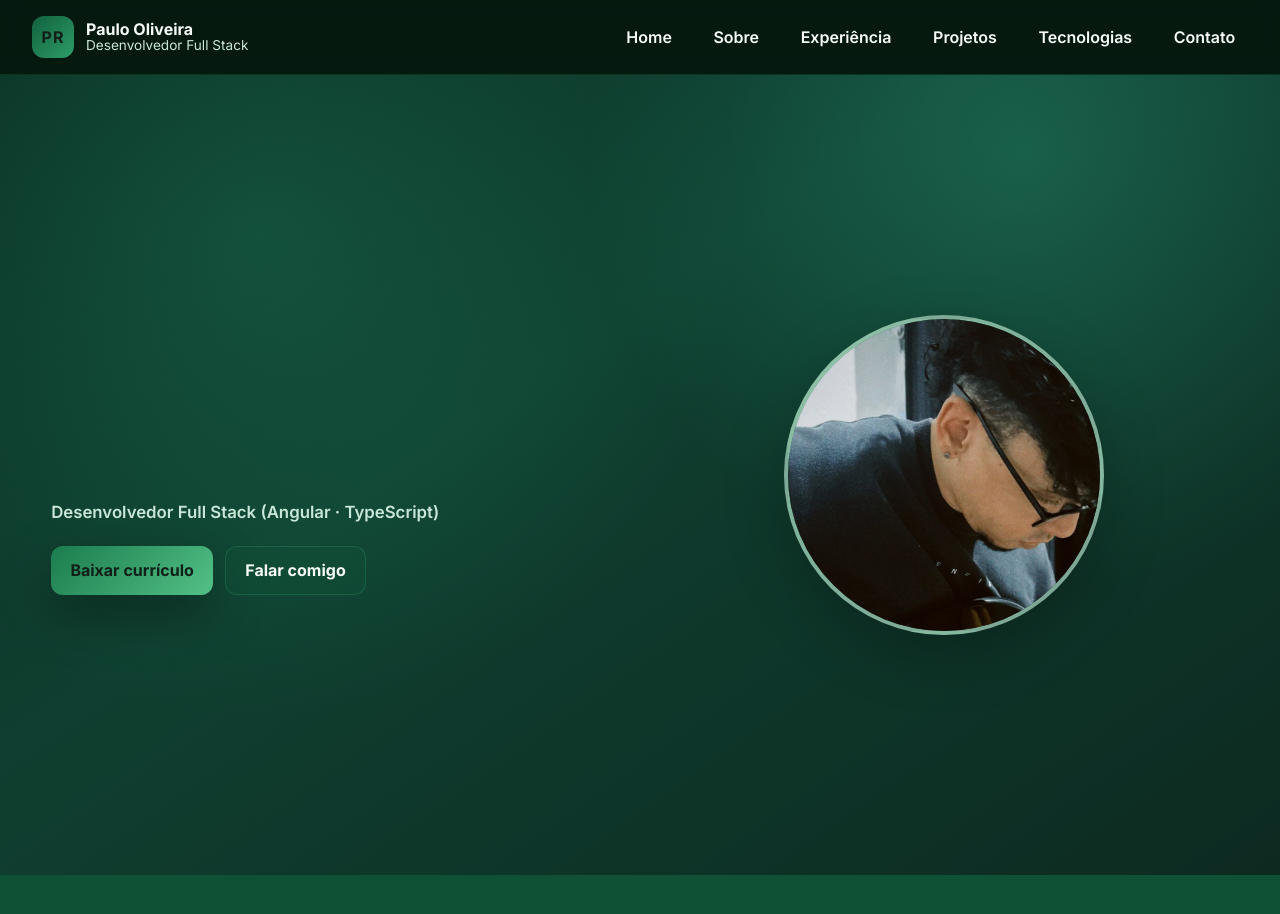
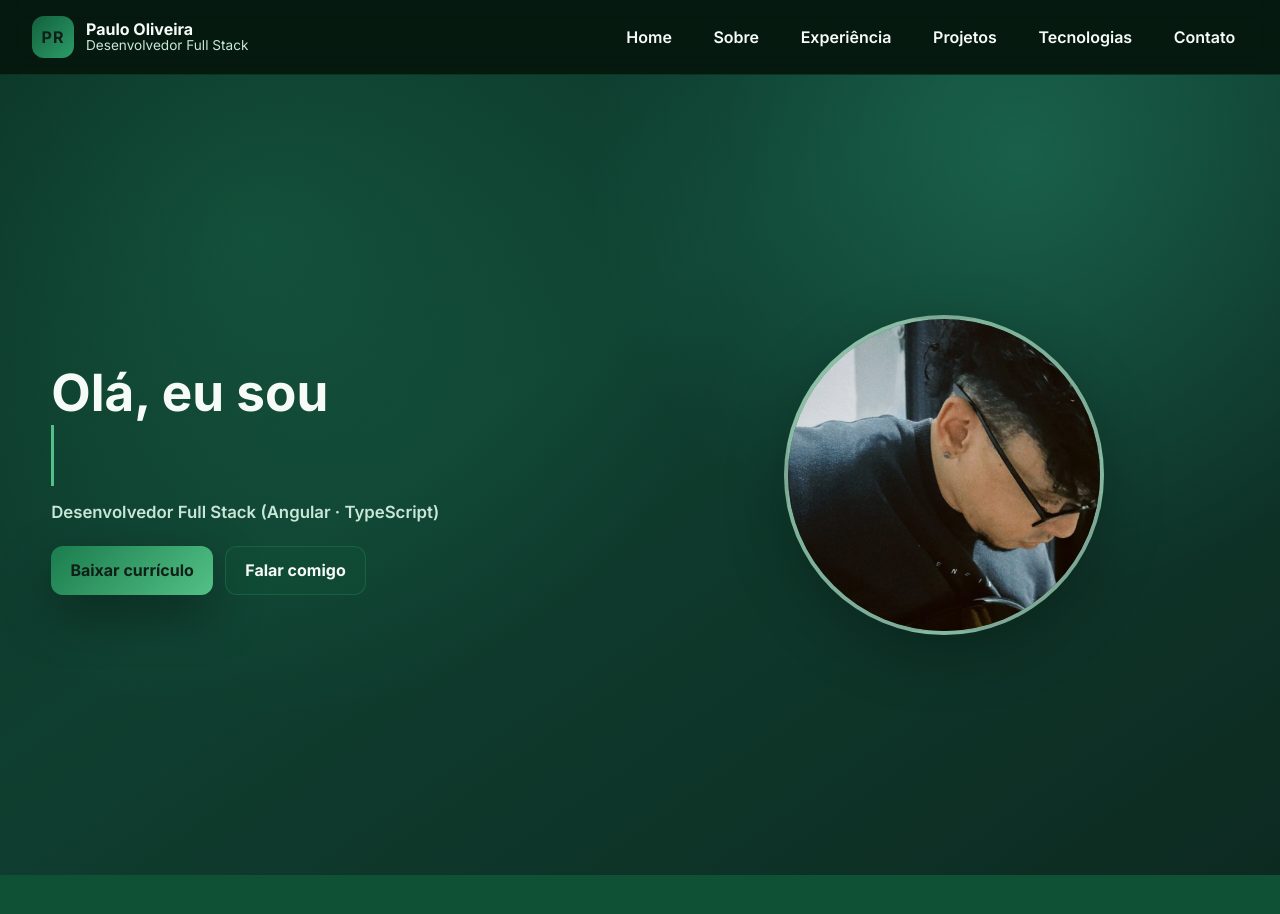
Before and after one commit to PauloRO/portifolio, an Angular app: page / in a window 1280 px wide. Shown: the top 914 px of the page. Built offline with nearby package versions, Linux system fonts and the light colour scheme.

Commit message:
style home - animacao nome

```diff
--- a/src/app/app.html
+++ b/src/app/app.html
@@ -21,9 +21,9 @@
     <section id="home" class="section home">
       <div class="section-content hero-grid simple-hero">
         <div class="hero-text reveal">
-          <h1 class="hero-title typewriter-line" aria-label="Olá, eu sou Paulo Oliveira">
+          <h1 class="hero-title" aria-label="Olá, eu sou Paulo Oliveira">
             <span class="line1">Olá, eu sou</span>
-            <span class="line2 name-highlight">Paulo Oliveira</span>
+            <span class="line2 typewriter-line name-highlight">Paulo Oliveira</span>
           </h1>
           <p class="subtitle">Desenvolvedor Full Stack (Angular · TypeScript)</p>
           <div class="cta-group">
--- a/src/app/app.scss
+++ b/src/app/app.scss
@@ -217,7 +217,8 @@
 
 .line2 {
   --steps: 14;
-  --delay: 1.7s;
+  --delay: 1.3s;
+  --type-width: 11ch;
 }
 
 .name-highlight {
@@ -237,7 +238,7 @@
     width: 0;
   }
   to {
-    width: 100%;
+    width: var(--type-width, 100%);
   }
 }
 
```
